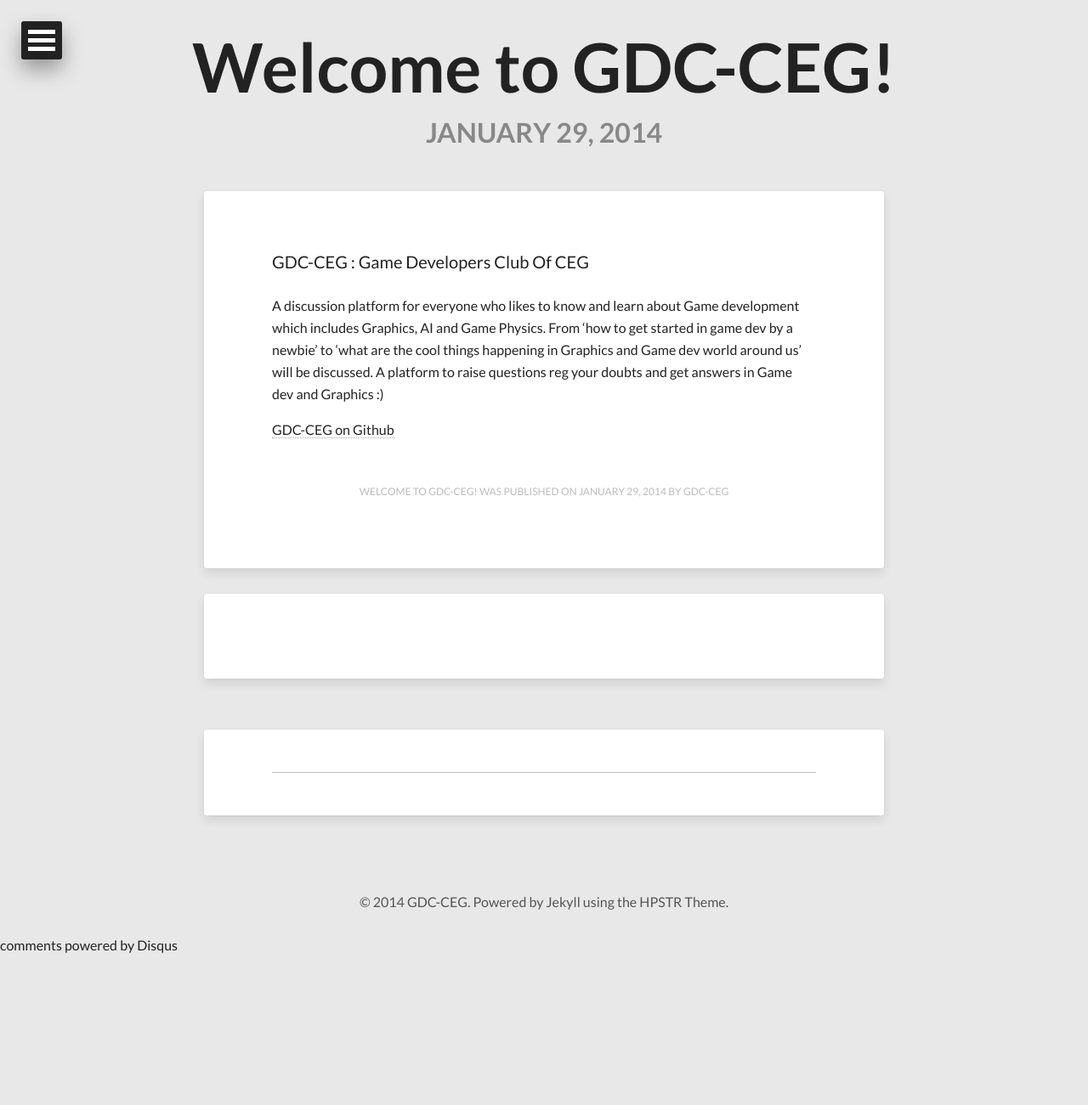
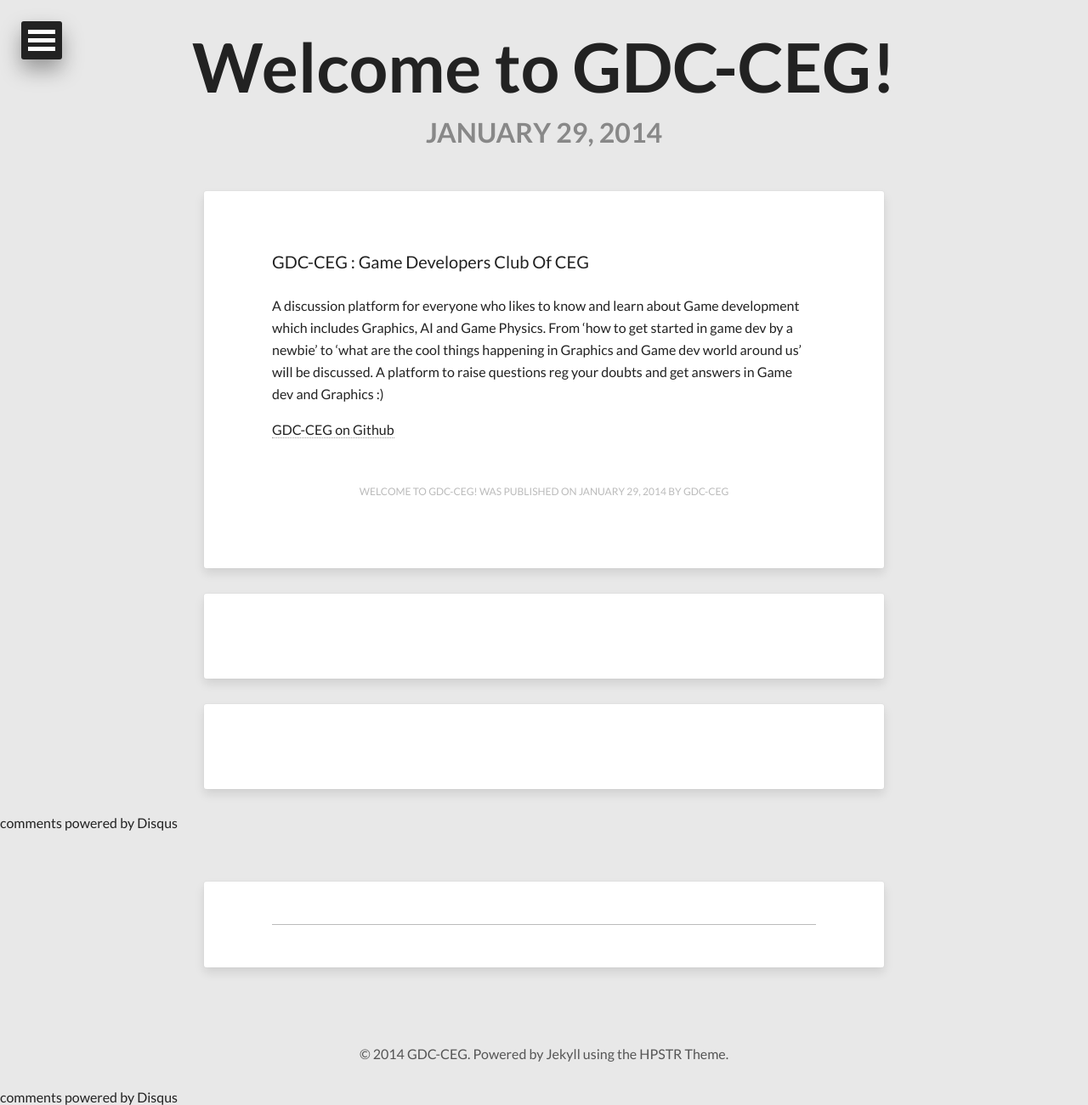
Before and after one commit to GDC-CEG/GDC-CEG.github.io, a Jekyll site: the page built from _posts/2014-01-29-welcome-to-GDC-CEG.markdown, in a window 1280 px wide. Shown: the whole page at 85% size. Built offline with Jekyll 4.4.1, drawn with Linux system fonts in a browser that asks for light colours; nearby versions of some CDN libraries; comment, search, counter and statistics services are not loaded; before the commit the page ends 1122 px from its top, so only the background shows below that.

Commit message:
Comment-Disqus

```diff
--- a/_layouts/post.html
+++ b/_layouts/post.html
@@ -48,7 +48,20 @@
         </div><!-- /.social-share -->{% endif %}
       </footer>
     </div><!-- /.entry-content -->
-    {% if site.disqus_shortname and page.comments %}<section id="disqus_thread"></section><!-- /#disqus_thread -->{% endif %}
+    {% if site.disqus_shortname and page.comments %}<section id="disqus_thread"></section>
+    <div id="disqus_thread"></div>
+    <script type="text/javascript">
+        var disqus_shortname = 'GDC-CEG';
+
+        (function() {
+            var dsq = document.createElement('script'); dsq.type = 'text/javascript'; dsq.async = true;
+            dsq.src = '//' + disqus_shortname + '.disqus.com/embed.js';
+            (document.getElementsByTagName('head')[0] || document.getElementsByTagName('body')[0]).appendChild(dsq);
+        })();
+    </script>
+    <noscript>Please enable JavaScript to view the <a href="http://disqus.com/?ref_noscript">comments powered by Disqus.</a></noscript>
+    <a href="http://disqus.com" class="dsq-brlink">comments powered by <span class="logo-disqus">Disqus</span></a>
+    <!-- /#disqus_thread -->{% endif %}
     {% if site.related_posts.size %}
     <div class="read-more">
       {% for post in site.related_posts limit:1 %}
```
